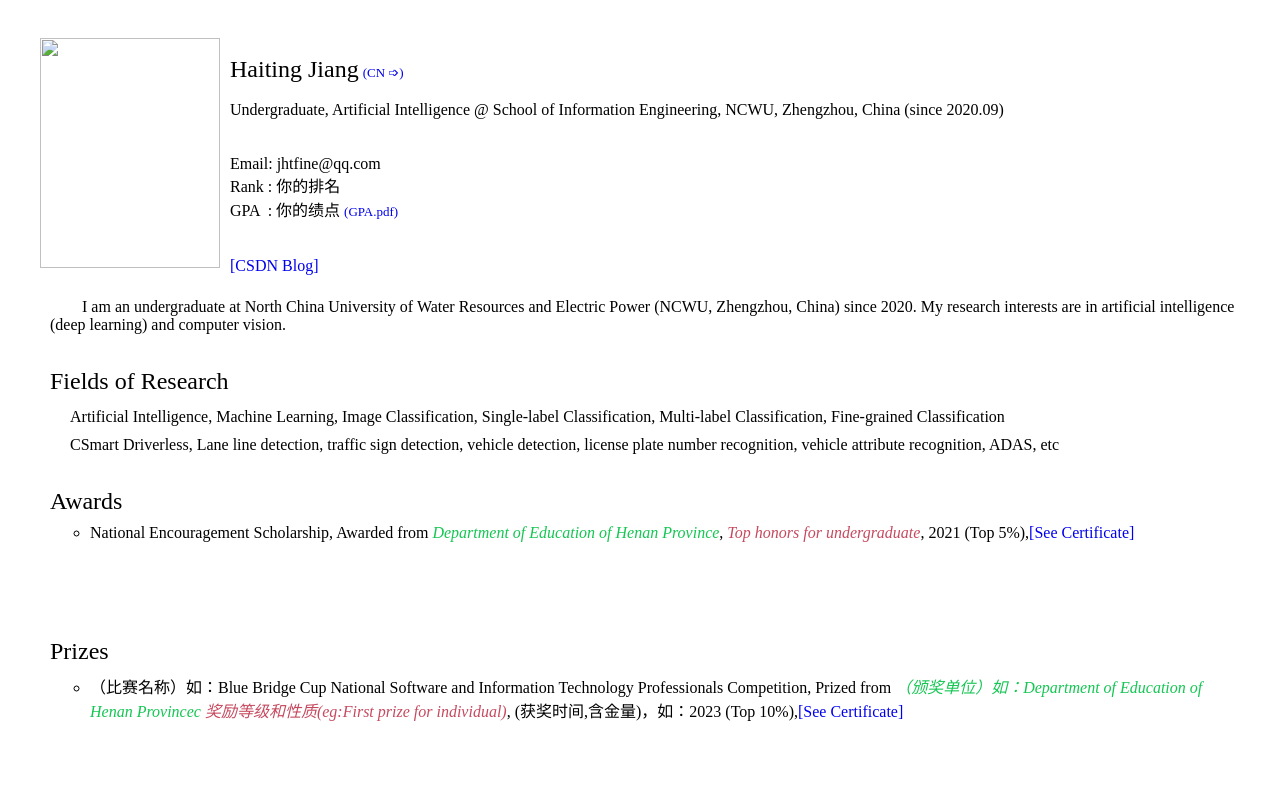
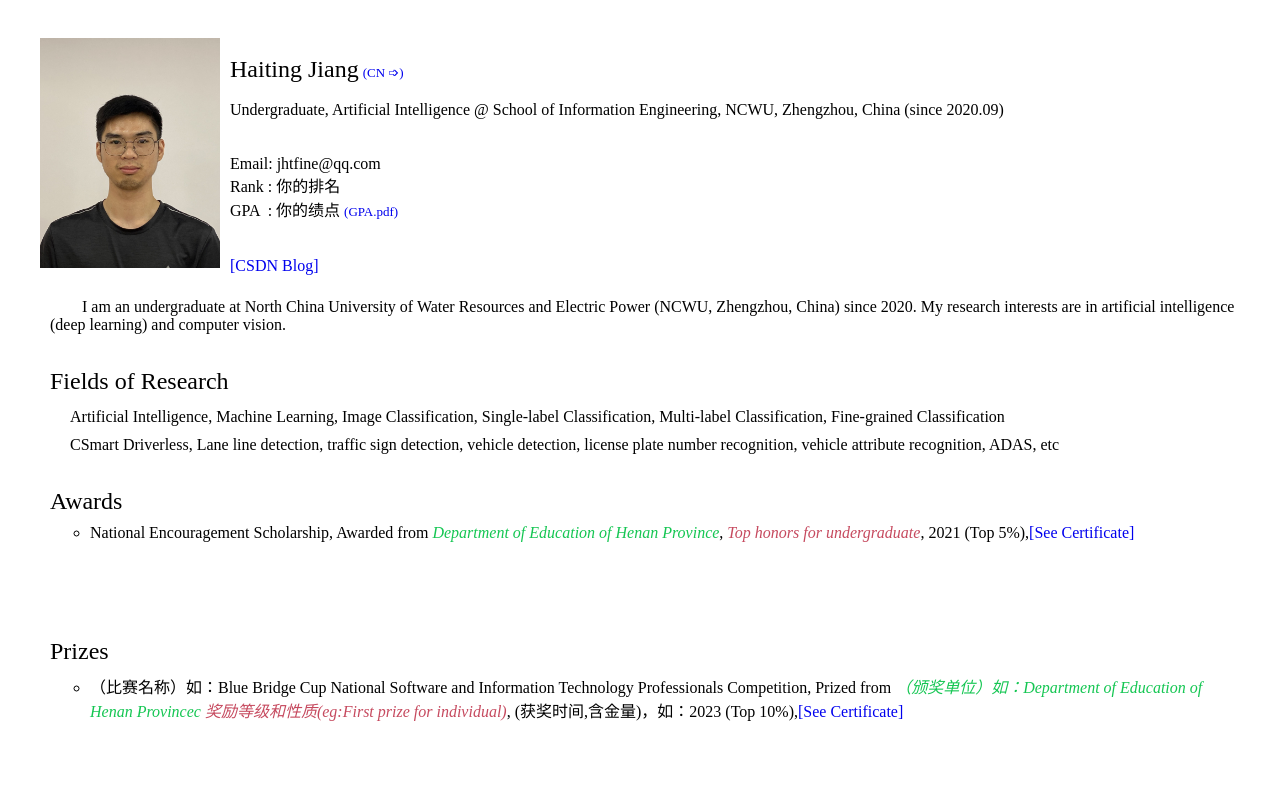
Before and after one commit to jiang18-318/heyting, a plain HTML site: page index.html in a window 1280 px wide. Shown: the top 800 px of the page. Drawn offline with Linux system fonts and the light colour scheme.

Commit message:
Update index.html

```diff
--- a/index.html
+++ b/index.html
@@ -27,7 +27,7 @@
     <div align="center">
         <div style="width:1200px; height:250px; padding-top: 30px;">
             <div style="float: left;">
-                <img src="这个地方需要放上你的帅照" height="230px" width="180px" />
+                <img src="白底.jpg" height="230px" width="180px" />
             </div>
             <div style="width:900px; height:240px; padding-left: 10px; float: left; text-align: left;">
                 <br />
```
